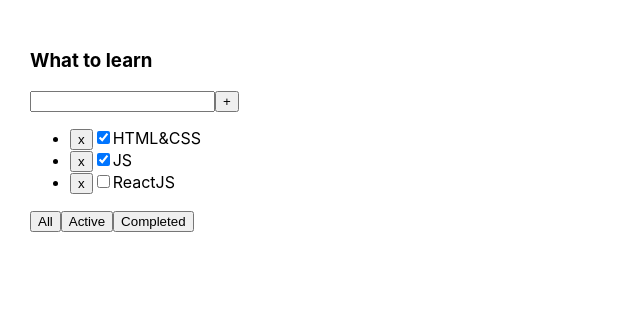
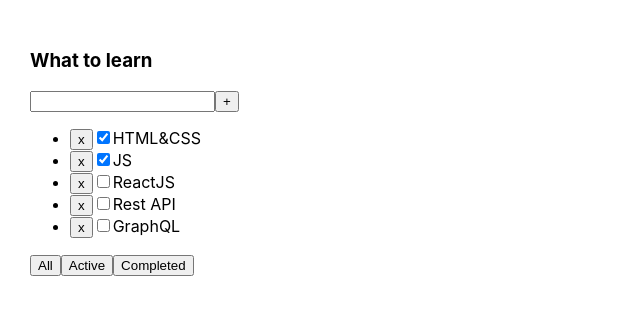
Before and after one commit to DustyFlower/1-todolist, a React (Create React App) app: page / in a window 1280 px wide. Shown: the top 314 px of the page, without its empty margins (0-640 px from the left). Built offline with nearby package versions, Linux system fonts and the light colour scheme.

Commit message:
New commit

```diff
--- a/package.json
+++ b/package.json
@@ -10,10 +10,12 @@
     "@types/node": "^16.18.1",
     "@types/react": "^18.0.23",
     "@types/react-dom": "^18.0.7",
+    "@types/uuid": "^9.0.7",
     "react": "^18.2.0",
     "react-dom": "^18.2.0",
     "react-scripts": "5.0.1",
     "typescript": "^4.8.4",
+    "uuid": "^9.0.1",
     "web-vitals": "^2.1.4"
   },
   "scripts": {
--- a/src/App.tsx
+++ b/src/App.tsx
@@ -1,6 +1,7 @@
 import React, {useState} from 'react';
 import './App.css';
 import {Todolist} from './Todolist';
+import {v1} from 'uuid';
 
 export type ButtonNameType = 'All' | 'Active' | 'Completed'
 
@@ -8,21 +9,30 @@
 
     let [tasks, setTasks] = useState(
         [
-            {id: 1, title: "HTML&CSS", isDone: true},
-            {id: 2, title: "JS", isDone: true},
-            {id: 3, title: "ReactJS", isDone: false}
+            {id: v1(), title: 'HTML&CSS', isDone: true},
+            {id: v1(), title: 'JS', isDone: true},
+            {id: v1(), title: 'ReactJS', isDone: false},
+            {id: v1(), title: 'Rest API', isDone: false},
+            {id: v1(), title: 'GraphQL', isDone: false}
         ])
 
-    const removeTask = (id: number) => {
+    const removeTask = (id: string) => {
         /*        tasks = tasks.filter(el=> el.id !== id)*/
         setTasks(tasks.filter(el => el.id !== id))
+    }
+
+    const addTask = (title: string) => {
+        let newTask = {id: v1(), title: title, isDone: false}
+        let newTasks = [newTask, ...tasks];
+        setTasks(newTasks)
     }
 
     return (
         <div className="App">
             <Todolist title="What to learn"
                       tasks={tasks}
-                          removeTask={removeTask}/>
+                      removeTask={removeTask}
+                      addTask={addTask}/>
         </div>
     );
 
--- a/src/Todolist.tsx
+++ b/src/Todolist.tsx
@@ -1,23 +1,24 @@
-import React, {useState} from 'react';
+import React, {ChangeEvent, KeyboardEvent, useState} from 'react';
 import {ButtonNameType} from './App';
 
 type TaskType = {
-    id: number
+    id: string
     title: string
     isDone: boolean
 }
 
- type PropsType = {
+type PropsType = {
     title: string
     tasks: Array<TaskType>
-    removeTask: (id: number) => void
+    removeTask: (id: string) => void
+    addTask: (title: string) => void
 }
 
 export function Todolist(props: PropsType) {
 
     let [filteredButtonName, setFilteredButtonName] = useState<ButtonNameType>('All')
 
-const filterTasks = (buttonName: ButtonNameType) => {
+    const filterTasks = (buttonName: ButtonNameType) => {
         setFilteredButtonName(buttonName)
     }
 
@@ -25,34 +26,59 @@
 
         switch (filteredButtonName) {
             case 'Active':
-                return  props.tasks.filter(el => !el.isDone);
+                return props.tasks.filter(el => !el.isDone);
             case 'Completed':
-                return  props.tasks.filter(el => el.isDone);
+                return props.tasks.filter(el => el.isDone);
             default:
-            return props.tasks
+                return props.tasks
         }
+    }
+
+    const [newTaskTitle, setNewTaskTitle] = useState('')
+
+    const onNewTitleChangeHandler = (e: ChangeEvent<HTMLInputElement>) => {
+        setNewTaskTitle(e.currentTarget.value)
+    }
+
+    const onKeyPressHandler = (e: KeyboardEvent<HTMLInputElement>) => {
+        if (e.ctrlKey && e.charCode === 13) {
+            props.addTask(newTaskTitle)
+            setNewTaskTitle('')
+        }
+    }
+
+    const addTask = () => {
+        props.addTask(newTaskTitle)
+        setNewTaskTitle('')
     }
 
     return <div>
         <h3>{props.title}</h3>
         <div>
-            <input/>
-            <button>+</button>
+            <input value={newTaskTitle}
+                   onChange={onNewTitleChangeHandler}
+                   onKeyPress={onKeyPressHandler}
+            />
+            <button onClick={addTask}>+</button>
         </div>
         <ul>
             {filteredTasks().map(t => {
+
+                const onRemoveHandler = () => {
+                    props.removeTask(t.id)
+                }
                 return (
                     <li key={t.id}>
-                        <button onClick={() => props.removeTask(t.id)}>x</button>
+                        <button onClick={onRemoveHandler}>x</button>
                         <input type="checkbox" checked={t.isDone}/>
                         <span>{t.title}</span></li>
                 )
             })}
         </ul>
         <div>
-            <button onClick={()=>filterTasks('All')}>All</button>
-            <button onClick={()=>filterTasks('Active')}>Active</button>
-            <button onClick={()=>filterTasks('Completed')}>Completed</button>
+            <button onClick={() => filterTasks('All')}>All</button>
+            <button onClick={() => filterTasks('Active')}>Active</button>
+            <button onClick={() => filterTasks('Completed')}>Completed</button>
         </div>
     </div>
 }
```
Also changed, not shown: 1 other file (tests, documents, lock files or other folders). Lines whose indentation alone changed are shown as unchanged.
